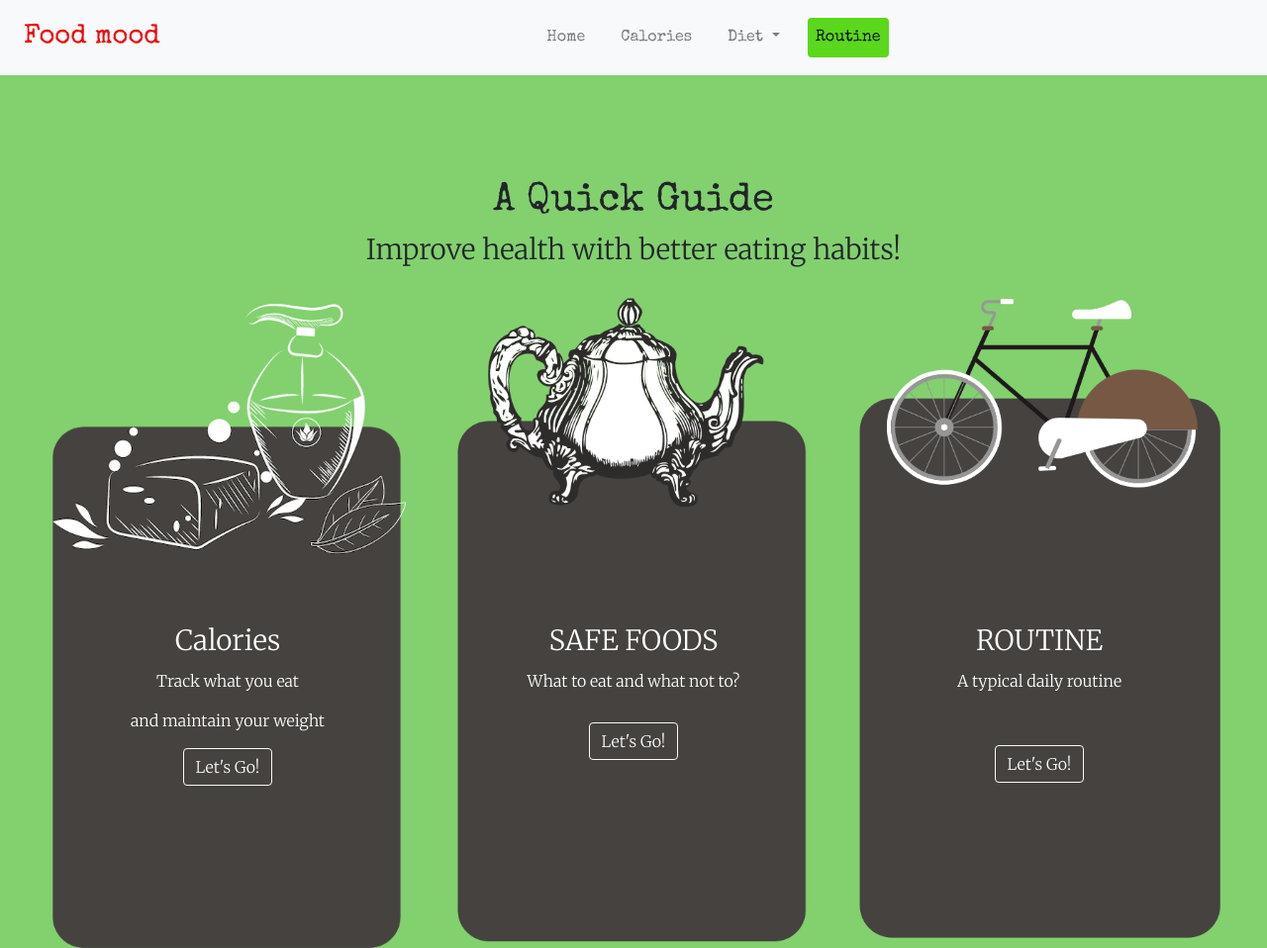
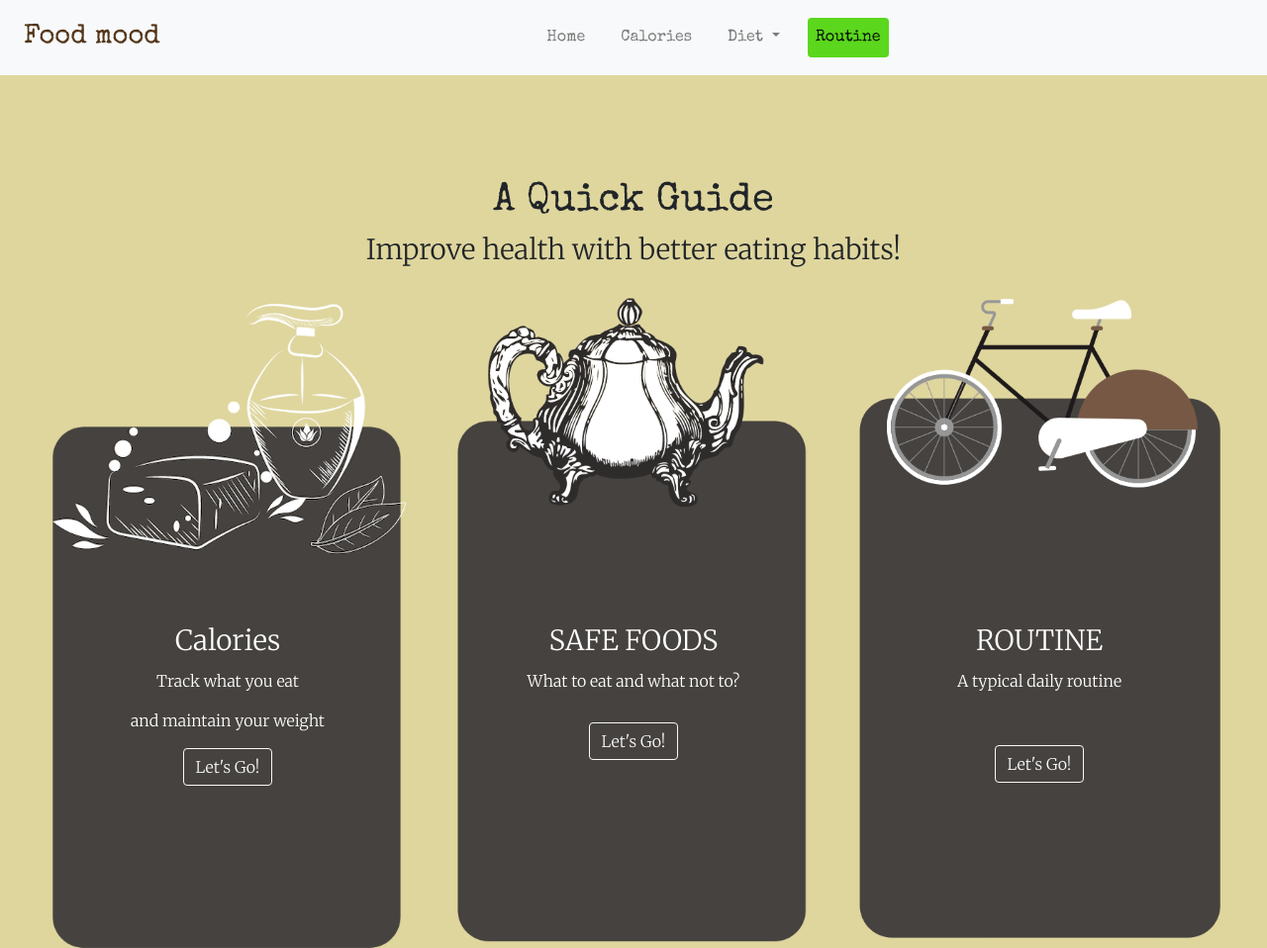
Before and after one commit to weshaan/food-mood, a plain HTML site: page index.html in a window 1280 px wide. Shown: the top 958 px of the page at 99% size. Drawn offline with nearby package versions, Linux system fonts and the light colour scheme.

Commit message:
Update style.css

```diff
--- a/assets/css/style.css
+++ b/assets/css/style.css
@@ -6,7 +6,7 @@ html {
 
 body {
   position: relative;
-  background-color: #83d06f;
+  background-color: #dfd69e;
   font-family: "Special Elite", sans-serif;
   overflow-x: hidden;
 }
@@ -68,7 +68,7 @@ h4 {
 }
 
 .brown-bg {
-  background-color: #197719;
+  background-color: #ce7f55;
   color: #fff5ee;
   border: 1px solid rgb(3, 24, 11);
 }
@@ -95,12 +95,12 @@ h4 {
 }
 
 .navbar-light .navbar-brand {
-  color: #ea0b0b
+  color: #53351a
 }
 
 .logo {
   font-size: 1.7em;
-  color: #10d514;
+  color: #58531f;
   -o-transition: all .5s ease-in-out;
   transition: all .5s ease-in-out;
   -moz-transition: all .5s ease-in-out;
@@ -182,7 +182,7 @@ h4 {
 /* Routine */
 
 #routine {
-  background-color: #15652b;
+  background-color: #cc9042;
   padding: 40px;
 }
 
```
